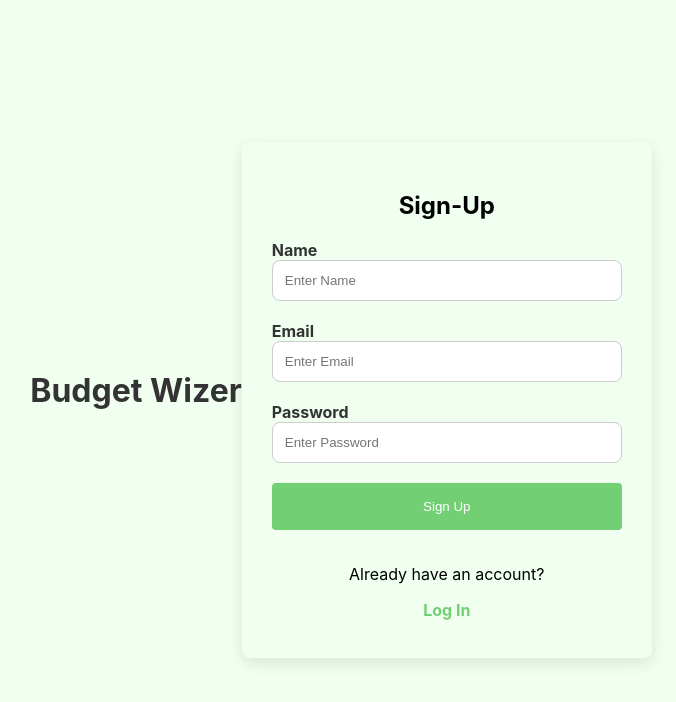
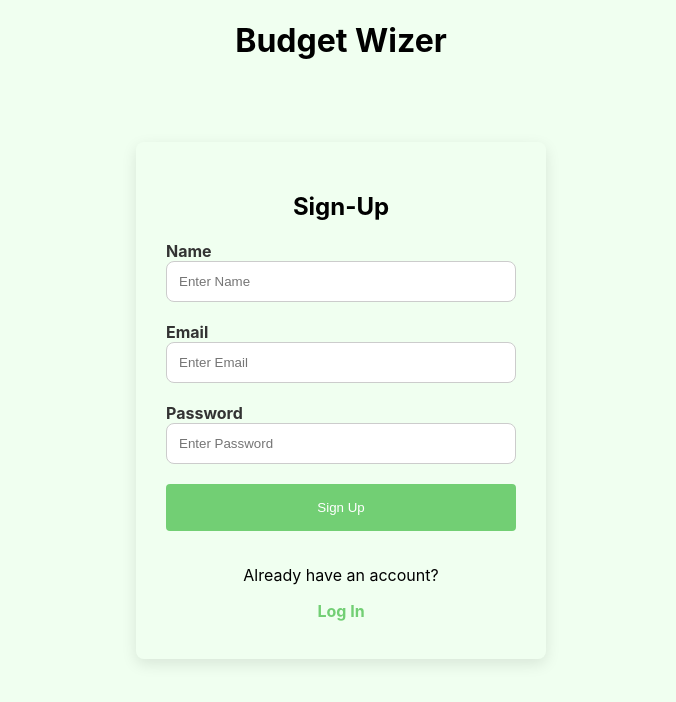
Before and after one commit to Arz472/Buget-Buddy, a React (Create React App) app: page /sign-up in a window 1280 px wide. Shown: the top 702 px of the page, without its empty margins (299-975 px from the left). Built offline with nearby package versions, Linux system fonts and the light colour scheme.

Commit message:
header logo fixed

```diff
--- a/src/components/Signup-Login.css
+++ b/src/components/Signup-Login.css
@@ -1,24 +1,14 @@
 .container {
   display: flex;
-  justify-content: center;
+  flex-direction: column;
+  justify-content: flex-start;
   align-items: center;
-  height: 100vh;
   background-color: #f0fff0;
-}
-
-.header-container {
-  justify-content: center;
-  align-items: flex-start;
-}
-
-.header-container h1 {
-  text-align: center;
-  align-items: center;
-  margin-bottom: 40px;
-  color: #333;
+  min-height: 100vh;
 }
 
 .form-container {
+  margin-top: 60px;
   width: 350px;
   padding: 30px;
   background-color: ##009600;
@@ -113,14 +103,3 @@ button:hover {
   text-decoration: underline;
   color: #278a35;
 }
-.logo-container {
-  display: flex;
-  justify-content: center;
-  align-items: center;
-  margin-bottom: 20px;
-}
-
-.logo-container img {
-  width: 180px;
-  heigh: auto;
-}
```
